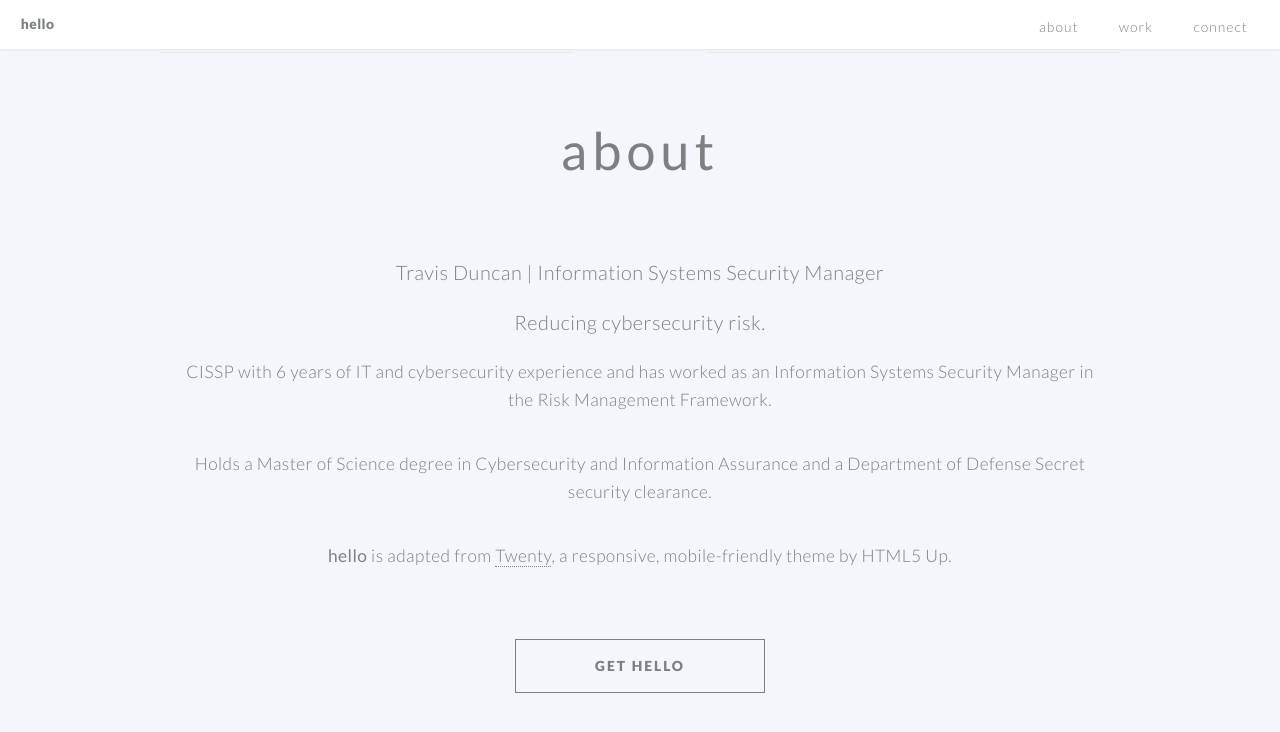
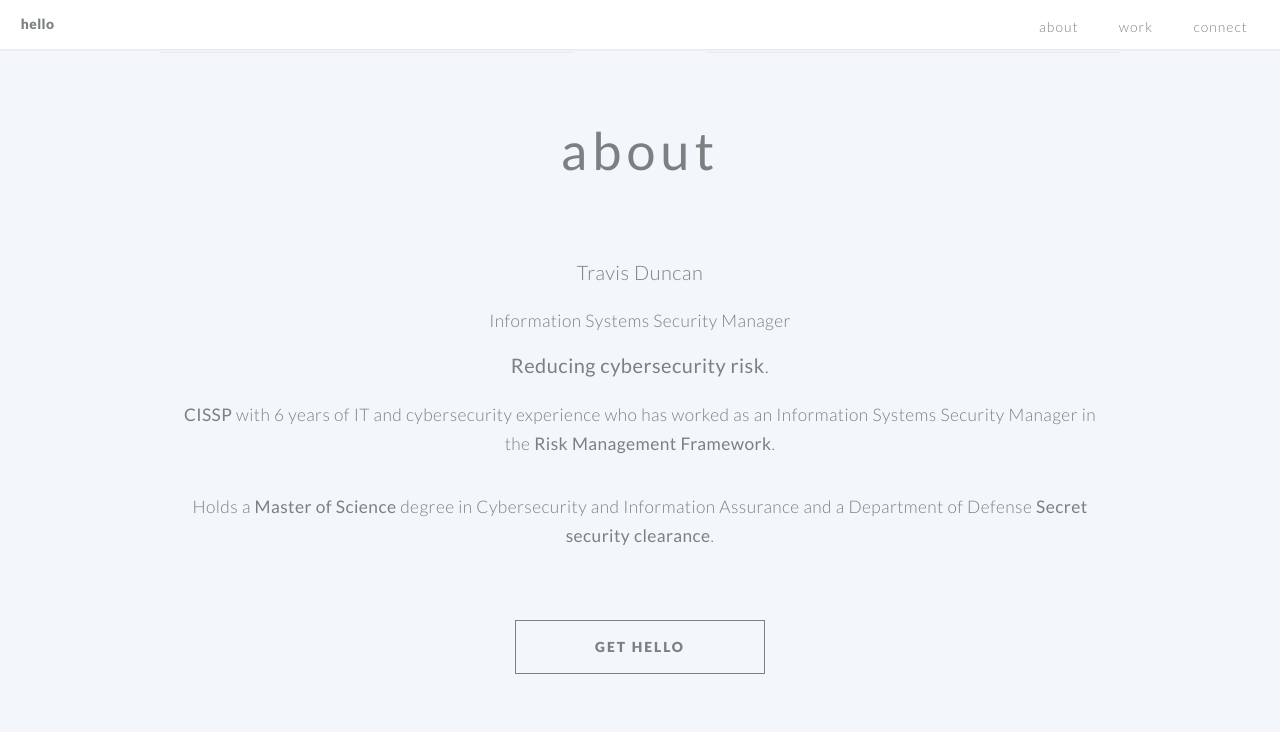
Before and after one commit to TravDunc/hellotemplatedraft, a Jekyll site: the page built from index.md, in a window 1280 px wide and 900 px high, scrolled down 611 px. Shown: the top 732 px of the window. Built offline with Jekyll 4.4.1, drawn with Linux system fonts in a browser that asks for light colours.

Commit message:
Update index.md

```diff
--- a/index.md
+++ b/index.md
@@ -42,12 +42,12 @@ cta_button_label: contact # the label on the button
 
 ---
 [//]: # (write a bit about yourself here)
-### Travis Duncan | Information Systems Security Manager
+### Travis Duncan
 
-### Reducing cybersecurity risk.
+#### Information Systems Security Manager
 
-CISSP with 6 years of IT and cybersecurity experience and has worked as an Information Systems Security Manager in the Risk Management Framework.
+### **Reducing cybersecurity risk**.
 
-Holds a Master of Science degree in Cybersecurity and Information Assurance and a Department of Defense Secret security clearance.
+**CISSP** with 6 years of IT and cybersecurity experience who has worked as an Information Systems Security Manager in the **Risk Management Framework**.
 
-**hello** is adapted from [Twenty](https://html5up.net/twenty), a responsive, mobile-friendly theme by HTML5 Up.
+Holds a **Master of Science** degree in Cybersecurity and Information Assurance and a Department of Defense **Secret security clearance**.
```
